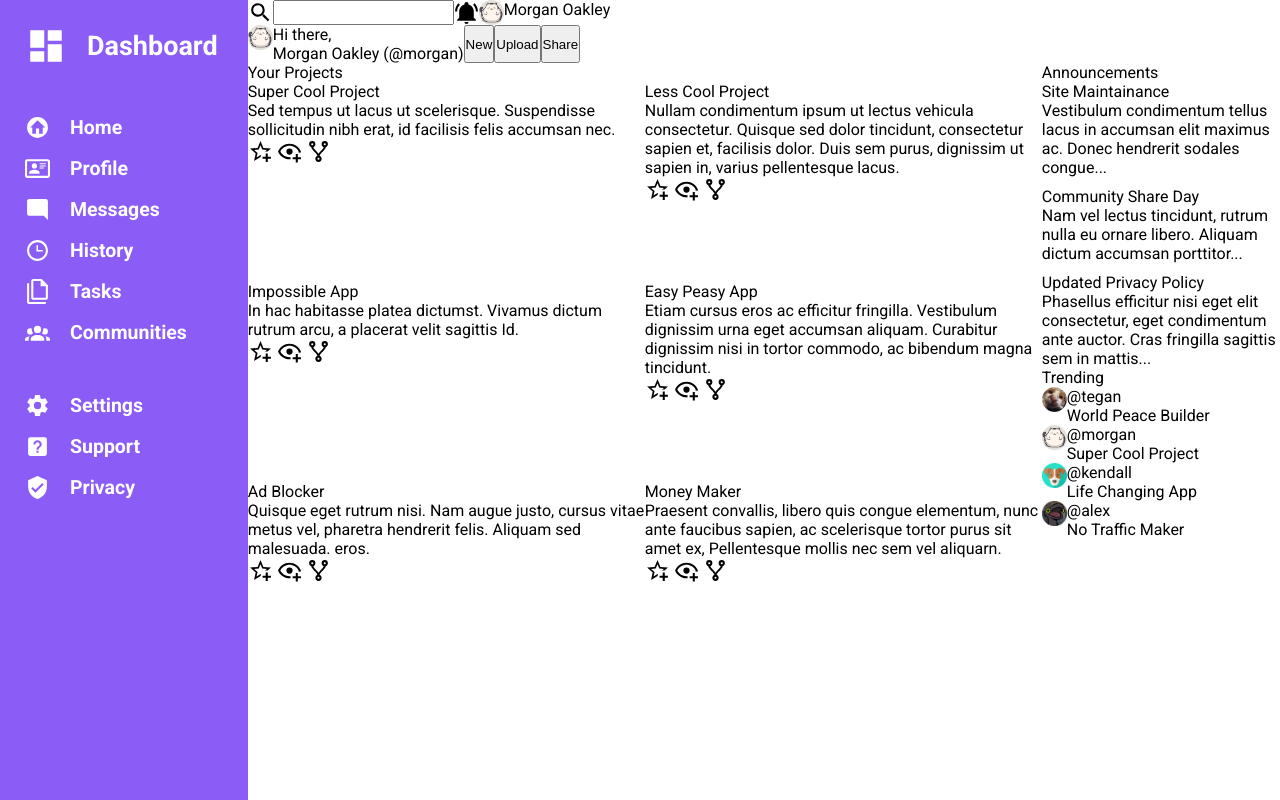
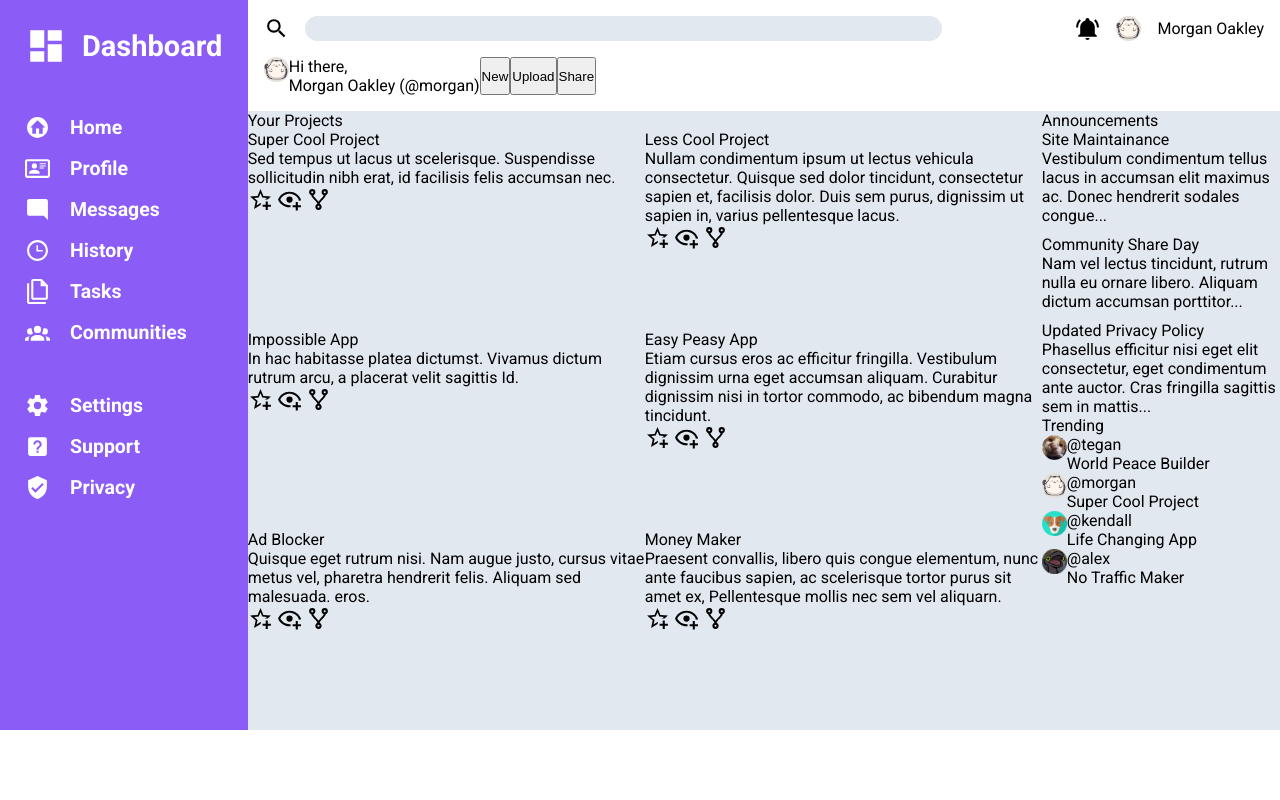
Before and after one commit to Adwithr/admin-dashboard, a plain HTML site: page index.html in a window 1280 px wide. Drawn offline with Linux system fonts and the light colour scheme.

Commit message:
header 1st row

```diff
--- a/index.html
+++ b/index.html
@@ -56,11 +56,15 @@
     </div>
     <div class="header">
       <div class="header-row-one">
-        <img src="./Assets/magnify.svg" alt="search" />
-        <input type="text" name="search-bar" id="search-bar" />
-        <img src="./Assets/bell-ring.svg" alt="notifications" />
-        <img src="./Assets/close-up-cat-sitting.jpg" alt="profile-image" />
-        <p>Morgan Oakley</p>
+        <div class="h-r-one-left">
+          <img src="./Assets/magnify.svg" alt="search" />
+          <input type="text" name="search-bar" id="search-bar" id="search-bar" />
+        </div>
+        <div class="h-r-one-right">
+          <img src="./Assets/bell-ring.svg" alt="notifications" />
+          <img src="./Assets/close-up-cat-sitting.jpg" alt="profile-image" />
+          <div>Morgan Oakley</div>
+        </div>
       </div>
       <div class="header-row-two">
         <img src="./Assets/close-up-cat-sitting.jpg" alt="profile-image" />
--- a/scss/_content.scss
+++ b/scss/_content.scss
@@ -3,6 +3,7 @@
   grid-column: 2/3;
   grid-row: 2/3;
   grid-template-columns: 4fr 1.2fr;
+  background-color: hsl(214.29deg 31.82% 91.37%);
 }
 
 .article {
--- a/scss/_header.scss
+++ b/scss/_header.scss
@@ -1,6 +1,11 @@
 .header {
+  display: grid;
+  grid-template-rows: repeat(2, auto);
+  background-color: hsl(0deg 0% 100%);
   grid-column: 2/3;
   grid-row: 1/2;
+  padding: 1em;
+  gap: 1em;
 }
 
 .header-row-one {
@@ -10,3 +15,31 @@
 .header-row-two {
   display: flex;
 }
+
+.h-r-one-left,
+.h-r-one-right {
+  display: flex;
+  align-items: center;
+  gap: 1em;
+}
+
+.h-r-one-left {
+  flex: 1 1 auto;
+}
+
+.h-r-one-right {
+  flex: 0 1 auto;
+}
+
+#search-bar {
+  border: none;
+  background-color: hsl(214.29deg 31.82% 91.37%);
+  height: 25px;
+  border-radius: 4em;
+  padding: 5px;
+  flex: 1 1 auto;
+  margin-right: 10em;
+  &:focus {
+    outline: none;
+  }
+}
--- a/scss/_sidebar.scss
+++ b/scss/_sidebar.scss
@@ -9,7 +9,6 @@ $sidebar-text-clr: #ffffff;
   background-color: #8b5cf6;
   justify-content: start;
   padding: 25px;
-  height: 100vh;
 }
 
 .navs {
@@ -33,18 +32,14 @@ $sidebar-text-clr: #ffffff;
   transform: scale(-1, 1);
 }
 
-img {
-  width: 25px;
-  height: 25px;
-}
-
 .nav-icons {
   filter: invert(1) grayscale(1);
 }
 
 .dashboard {
-  font-size: 27px;
+  font-size: 29px;
   font-weight: bolder;
+  gap: 15px;
   .nav-icons {
     height: 42px;
     width: 42px;
--- a/scss/styles.scss
+++ b/scss/styles.scss
@@ -17,3 +17,9 @@ body {
   grid-template-rows: auto 1fr;
   font-family: Roboto, sans-serif;
 }
+
+img {
+  width: 25px;
+  height: 25px;
+  -webkit-user-drag: none;
+}
```
Also changed, not shown: scss/styles.css.
